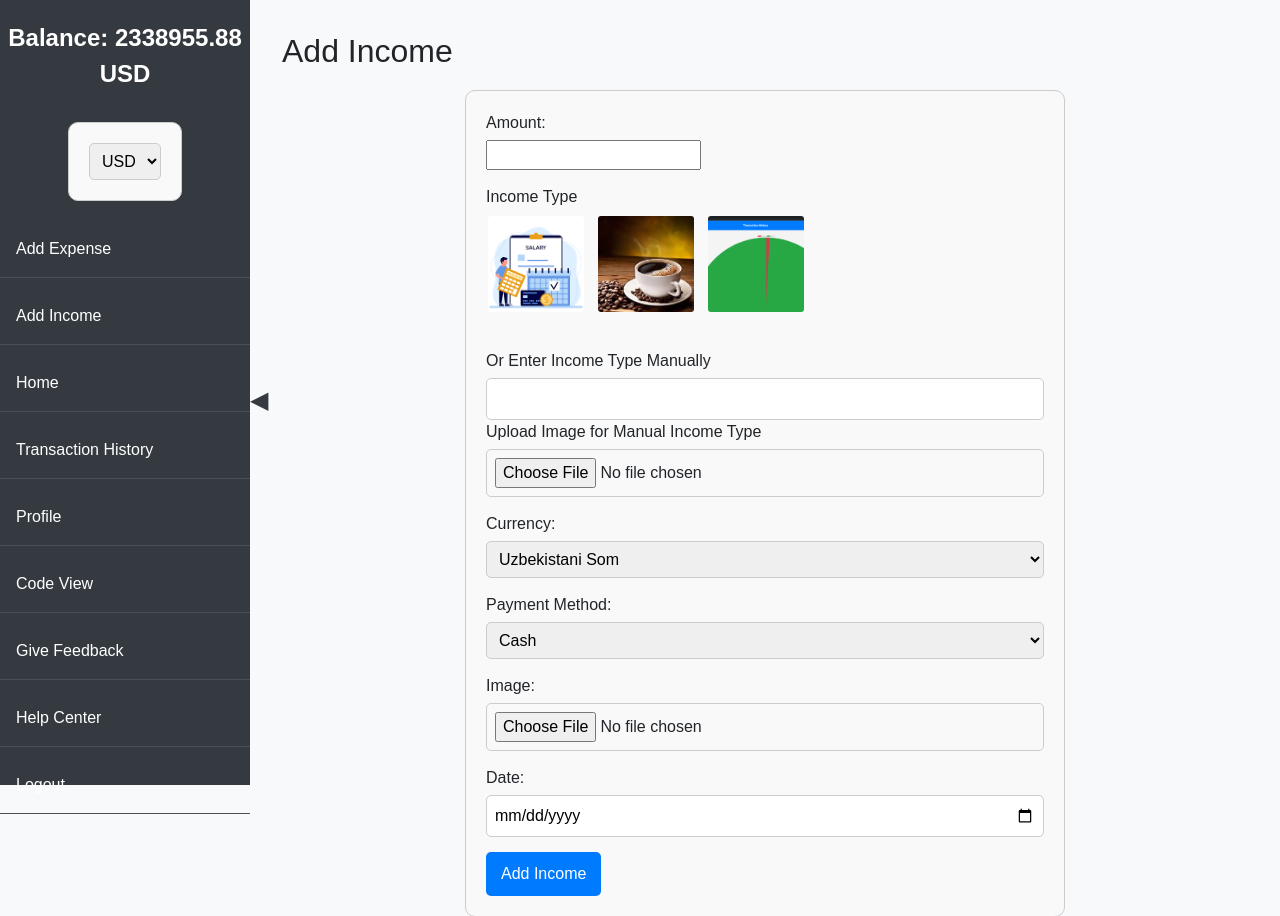
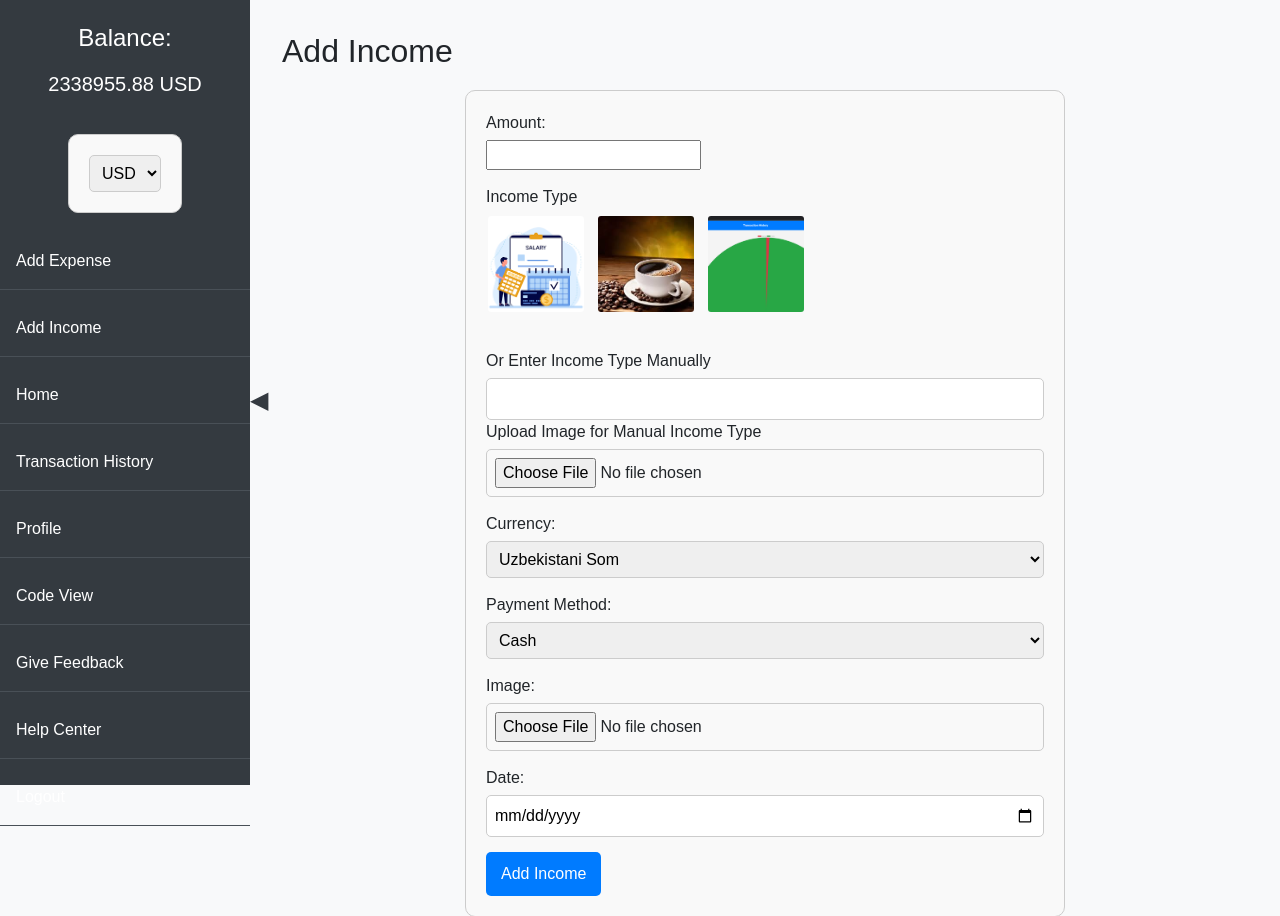
Before and after one commit to AzizDev00/transactions_history, a Django app: page /add_income/ in a window 1280 px wide. Shown: the top 916 px of the page. Run offline with Django 4.2, Linux system fonts and the light colour scheme; a user stored in the database is signed in; data comes from the database, SQL or seed files in the repository; both versions use the stored data as it was after the commit; some libraries are stand-ins or nearby versions.

Commit message:
bugs fixed

```diff
--- a/history/views.py
+++ b/history/views.py
@@ -104,7 +104,9 @@ def add_expense(request):
             expense_amount_in_uzs = convert_to_uzs(expense.amount, expense.currency)
             if account_balance.balance >= expense_amount_in_uzs:
                 expense.account_balance = account_balance
+                logger.debug(f"Before saving, Account Balance: {account_balance.balance}")
                 account_balance.balance -= expense_amount_in_uzs
+                logger.debug(f"After saving, Account Balance: {account_balance.balance}")
                 account_balance.save()
                 expense.save()
                 messages.success(request, 'Expense added successfully.')
--- a/templates/base.html
+++ b/templates/base.html
@@ -169,7 +169,7 @@
 <body>
     <div class="sidebar">
         <div class="balance">
-            Balance: <span id="balance">{{ balance|floatformat:2 }} {{ currency }}</span>
+            <p style="font-weight: 200;">Balance:</p> <h5 id="balance">{{ balance|floatformat:2 }} {{ currency }}</h5>
         </div>
         <form method="get" action="{% url 'index' %}" class="currency-selector">
             <input type="hidden" name="next" value="{{ request.get_full_path }}">
```
Also changed, not shown: db.sqlite3.
